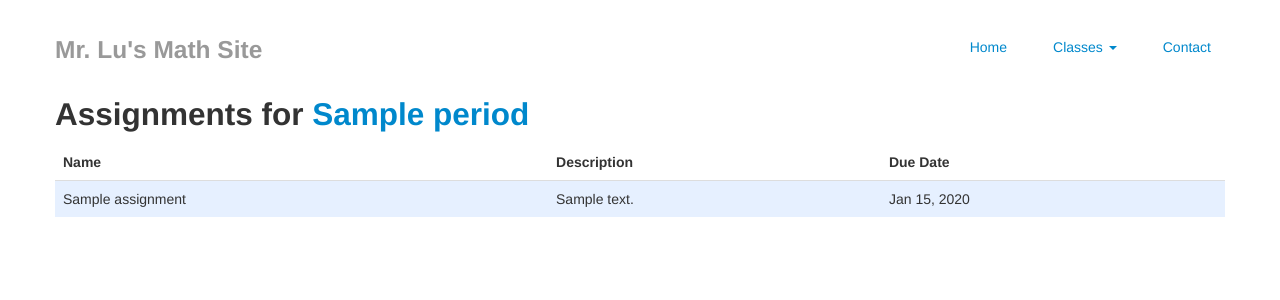
After one commit to itsmekhanh/lumath, a Django app: page /assignments/1 in a window 1280 px wide. The commit adds this page. Shown: the top 300 px of the page. Run offline with Django 3.2, Linux system fonts and the light colour scheme; tables that the repository leaves empty hold one stand-in row (values such as "Sample post"); some libraries are stand-ins or nearby versions.

Commit message:
added assignments page

```diff
--- /dev/null
+++ b/classroom/templates/classroom/assignments.html
@@ -0,0 +1,32 @@
+{% extends "classroom/base.html"%}
+{% load static from staticfiles %}
+
+{% block title %}Assignments for {{period.name}}{% endblock %}
+
+{% block content %}
+<div class="container">
+	{% if assignments %}
+	<h2>Assignments for <a href="{% url 'classroom:period' period.id %}">{{period.name}}</a> </h2>
+	<table class="table table-striped">
+		<thead>
+			<tr>
+				<th>Name</th>
+				<th>Description</th>
+				<th>Due Date</th>
+			</tr>
+		</thead>
+		<tbody>
+			{% for assignment in assignments %}
+				<tr>
+					<td>{{ assignment.name }}</td>
+					<td>{{ assignment.content }}</td>
+					<td>{{ assignment.due_date | date:"M d, Y" }}</td>
+				</tr>
+			{% endfor %}
+		</tbody>
+	</table>
+	{% else %}
+		There are currently no assignments for {{period.name }}
+	{% endif %}
+</div>
+{% endblock %}
--- a/classroom/templates/classroom/period.html
+++ b/classroom/templates/classroom/period.html
@@ -16,7 +16,7 @@
 			<p><b class="announcement-label">{{announcement.createtime | date:"M d, Y"}}</b> - {{announcement.content}}</p>
 		{% endfor %}
 	</ul>
-	<p class="pull-right"><a href="#">View previous announcements</a></p>
+	<p class="pull-right"><a href="#">View all announcements</a></p>
 	{% endif %}
 
 
@@ -41,7 +41,7 @@
 			{% endfor %}
 		</tbody>
 	</table>
-	<p class="pull-right"><a href="#">View previous assignments</a></p>
+	<p class="pull-right"><a href="#">View all assignments</a></p>
 	{% endif %}
 
 
@@ -63,7 +63,7 @@
 			{% endfor %}
 		</tbody>
 	</table>
-	<p class="pull-right"><a href="#">View previous tests</a></p>
+	<p class="pull-right"><a href="#">View all tests</a></p>
 	{% endif %}
 </div>
 {% endblock %}
--- a/classroom/urls.py
+++ b/classroom/urls.py
@@ -5,5 +5,6 @@ from classroom import views
 urlpatterns = patterns('',
     url(r'^$', views.index, name='index'),
     url(r'^period/(?P<period_id>\d+)$', views.period, name='period'),
+    url(r'^assignments/(?P<period_id>\d+)$', views.assignments, name='assignments'),
     url(r'^contact$', views.contact, name='contact'),
 )
--- a/classroom/views.py
+++ b/classroom/views.py
@@ -25,9 +25,11 @@ def period(request, period_id):
 def contact(request):
     return render(request, 'classroom/contact.html')
 
-def allAssignments(request, period_id):
+def assignments(request, period_id):
+    period = get_object_or_404(Period, pk=period_id)
     assignments = Assignment.objects.filter(period_id=period_id).order_by('due_date')
     context = {
-               'assignments': assignments
+               'assignments': assignments,
+               'period':period
     }
     return render(request, 'classroom/assignments.html', context)
--- a/lumath/settings.py
+++ b/lumath/settings.py
@@ -1,7 +1,7 @@
 # Django settings for lumath project.
 import os
 
-DEBUG = False
+DEBUG = True
 TEMPLATE_DEBUG = DEBUG
 
 ADMINS = (
--- a/lumath/static/css/style.css
+++ b/lumath/static/css/style.css
@@ -1,7 +1,3 @@
-body{
-	background-image:url('../img/debut_light.png');
-}
-
 .announcement-label{
 	color: gray;
 }
```
Also changed, not shown: lumath/static/img/light_wool.png (added).
